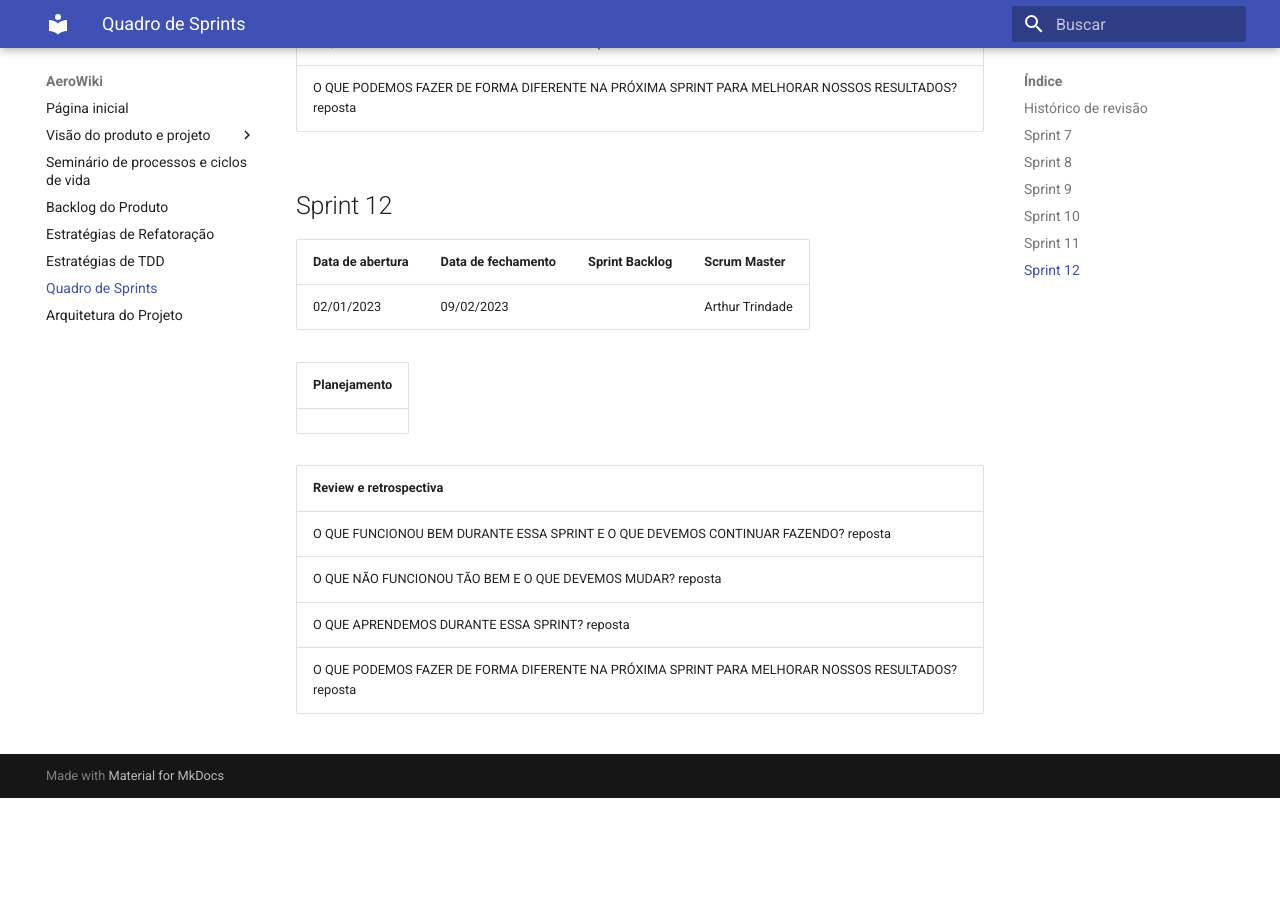
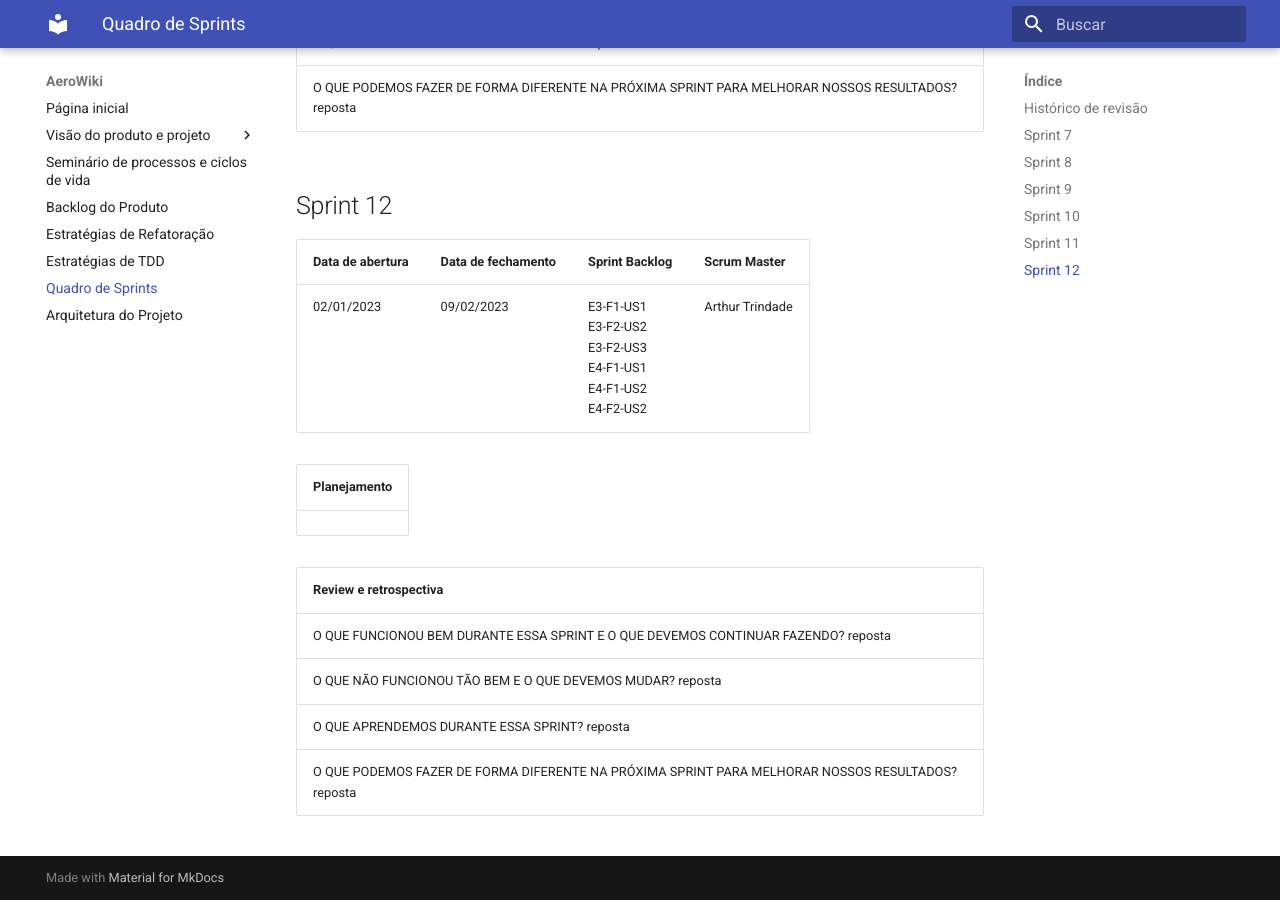
Before and after one commit to mdsreq-fga-unb/2022.2-AeroWiki, an MkDocs documentation site: the page built from gitpages/docs/sprint.md, in a window 1280 px wide and 900 px high, scrolled down 5422 px. Built offline with MkDocs 1.6.1 and Material for MkDocs 9.7.7, drawn with Linux system fonts in a browser that asks for light colours; before the commit the page ends 6220 px from its top, so only the background shows below that.

Commit message:
Update sprint.md

```diff
--- a/gitpages/docs/sprint.md
+++ b/gitpages/docs/sprint.md
@@ -117,7 +117,7 @@
 
 | Data de abertura | Data de fechamento | Sprint Backlog | Scrum Master |
 | --- | --- | --- | --- |
-| 02/01/2023 | 09/02/2023 |  | Arthur Trindade |
+| 02/01/2023 | 09/02/2023 | E3-F1-US1 <br> E3-F2-US2 <br> E3-F2-US3 <br> E4-F1-US1 <br> E4-F1-US2 <br> E4-F2-US2 | Arthur Trindade |
 
 | Planejamento |
 | --- |
```
